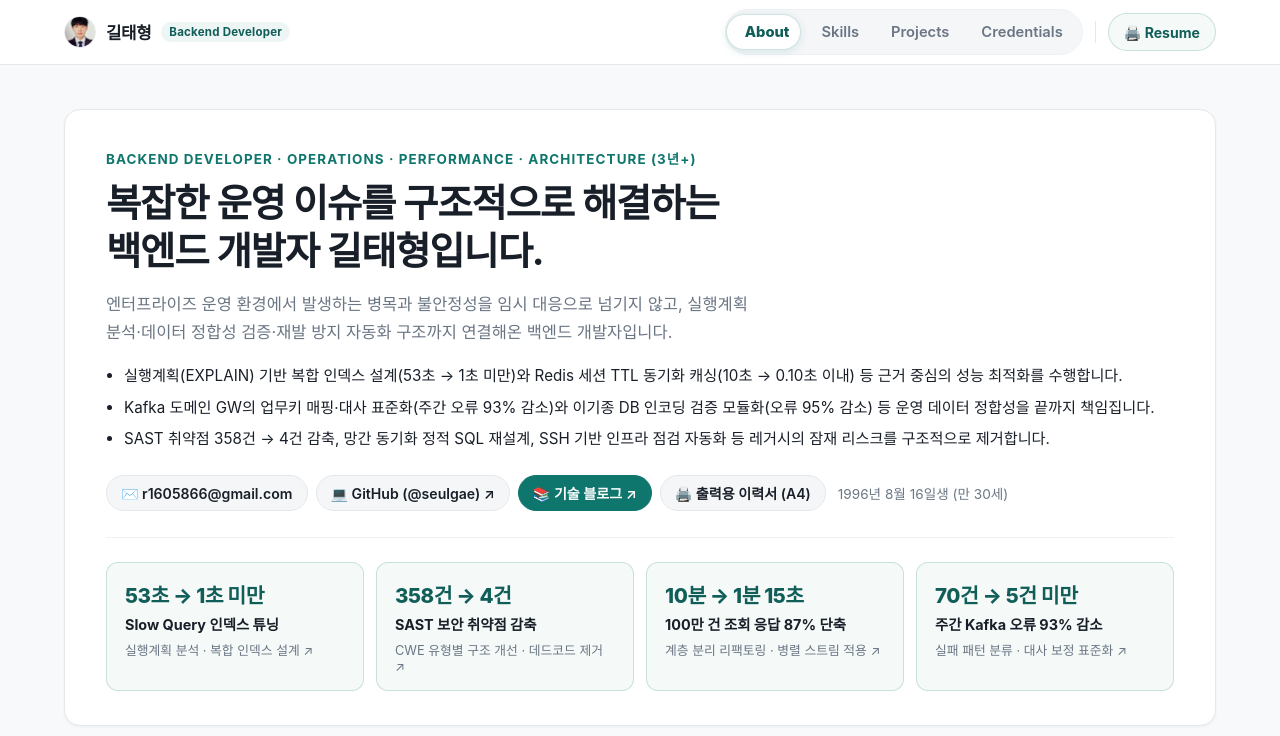
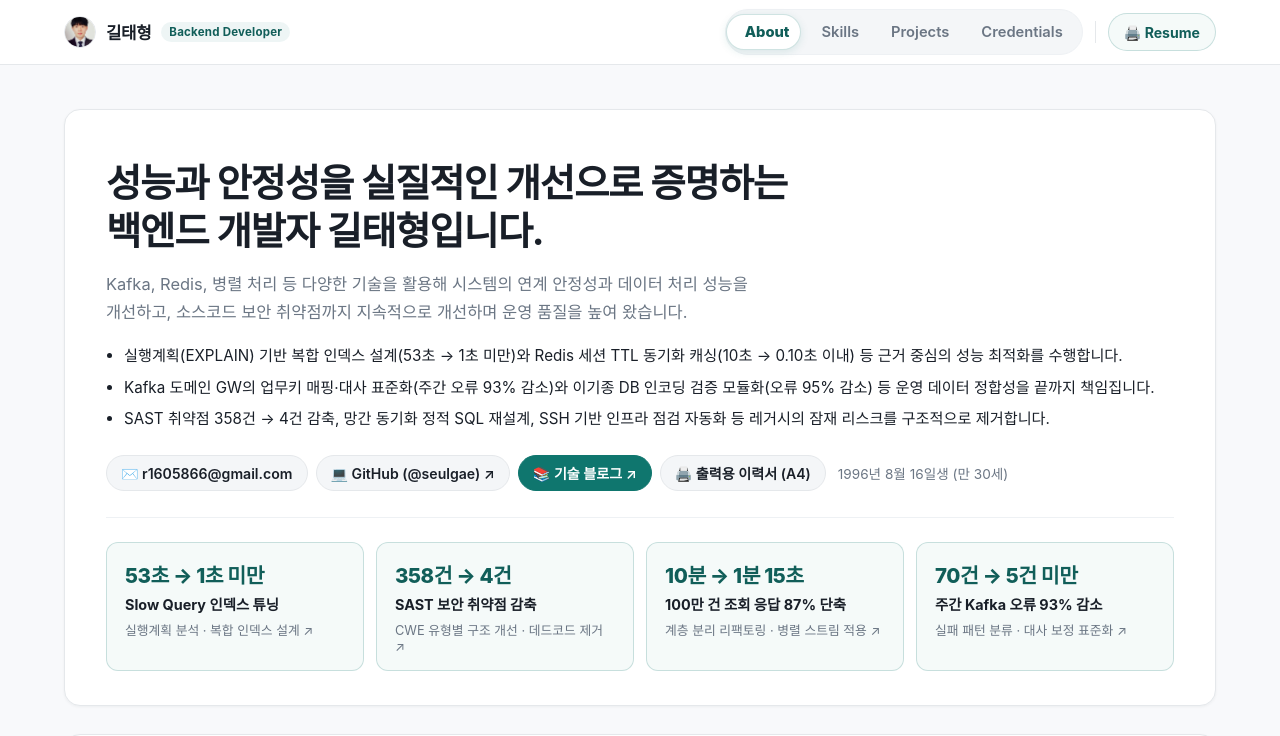
Before and after one commit to seulgae/seulgae.github.io, a React (Vite) app: page / in a window 1280 px wide. Shown: the top 736 px of the page. Built offline with nearby package versions, Linux system fonts and the light colour scheme; a web font is replaced by a local one.

Commit message:
[20261102]about 페이지 문구 수정

```diff
--- a/src/components/posters/AboutPoster.jsx
+++ b/src/components/posters/AboutPoster.jsx
@@ -10,11 +10,13 @@ function AboutPoster() {
       aria-label="소개 및 핵심 성과 지표"
     >
       <div className="hero-identity">
+        {/*
         <span className="eyebrow">
           {profile.role} · {profile.badge} ({profile.careerSummary})
         </span>
+        */}
         <h1 className="hero-title">
-          복잡한 운영 이슈를 구조적으로 해결하는
+          성능과 안정성을 실질적인 개선으로 증명하는
           <br />
           백엔드 개발자 {profile.name}입니다.
         </h1>
--- a/src/data/profile.js
+++ b/src/data/profile.js
@@ -69,7 +69,7 @@ const profile = {
     blog: "https://seulgae.github.io/blog",
   },
   intro:
-    "엔터프라이즈 운영 환경에서 발생하는 병목과 불안정성을 임시 대응으로 넘기지 않고, 실행계획 분석·데이터 정합성 검증·재발 방지 자동화 구조까지 연결해온 백엔드 개발자입니다.",
+    "Kafka, Redis, 병렬 처리 등 다양한 기술을 활용해 시스템의 연계 안정성과 데이터 처리 성능을 개선하고, 소스코드 보안 취약점까지 지속적으로 개선하며 운영 품질을 높여 왔습니다.",
   strengths: [
     "실행계획(EXPLAIN) 기반 복합 인덱스 설계(53초 → 1초 미만)와 Redis 세션 TTL 동기화 캐싱(10초 → 0.10초 이내) 등 근거 중심의 성능 최적화를 수행합니다.",
     // "Kafka 도메인 GW의 업무키 매핑·대사 표준화(주간 오류 93% 감소)와 384만 건 무중단 분할 패치 등 운영 데이터 정합성을 끝까지 책임집니다.",
```
